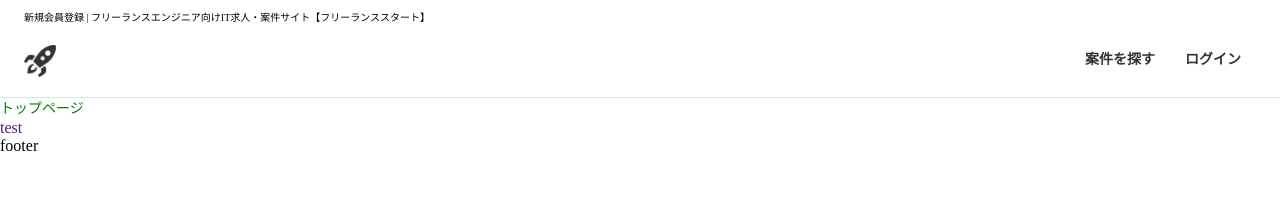
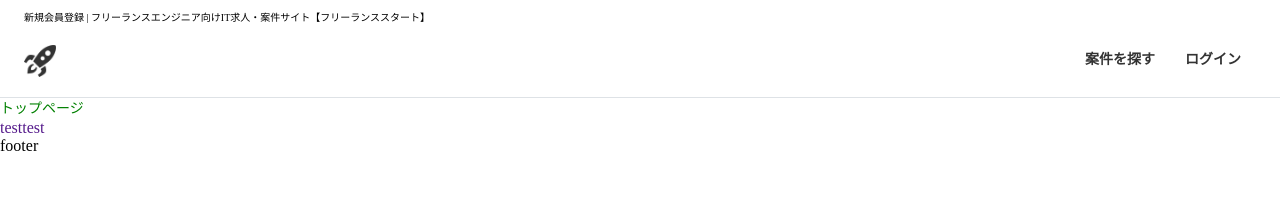
Before and after one commit to ozawakota/ratrun-app, a Nuxt app in the folder ratrun/: page / in a window 1280 px wide. Shown: the top 209 px of the page. Built offline with nearby package versions, Linux system fonts and the light colour scheme; no server answers.

Commit message:
deploy test

```diff
--- a/ratrun/pages/index.vue
+++ b/ratrun/pages/index.vue
@@ -4,7 +4,7 @@
     <p>トップページ</p>
     <ul>
       <li>
-        <a href="">test</a>
+        <a href="">testtest</a>
       </li>
     </ul>
   </div>
```
